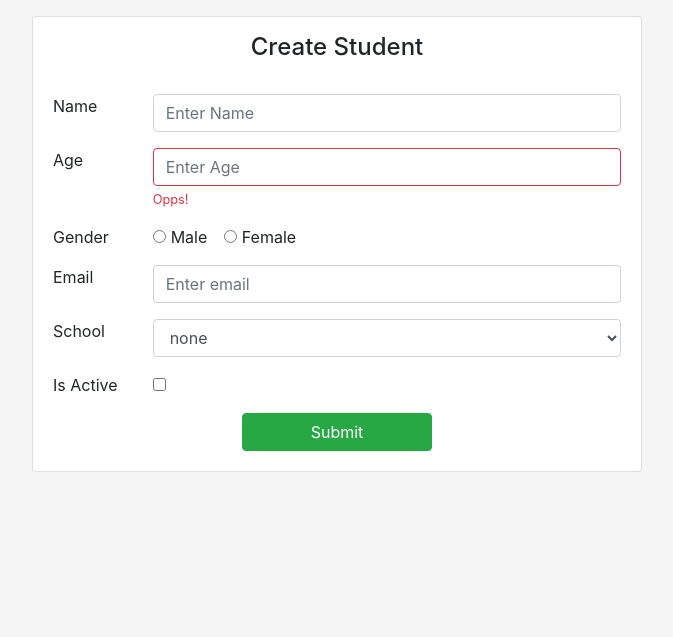
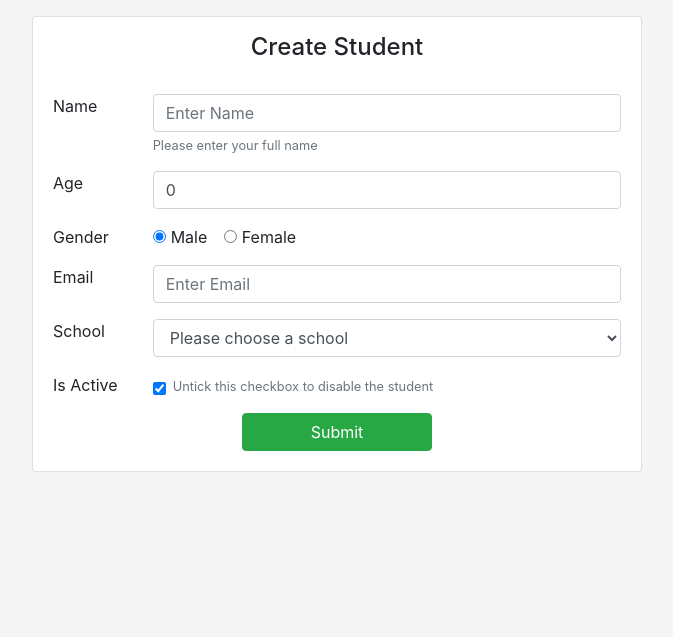
Before and after one commit to tysonpaul89/django2-crud, a Django app: page /create/ in a window 1280 px wide. Shown: the top 637 px of the page, without its empty margins (303-976 px from the left). Run offline with Django 3.2, Linux system fonts and the light colour scheme; some libraries are stand-ins or nearby versions.

Commit message:
forms html replaced with django forms

```diff
--- a/student/admin.py
+++ b/student/admin.py
@@ -7,7 +7,7 @@ from .models import CustomUser
 class CustomUserAdmin(UserAdmin):
     add_form = CustomUserCreationForm
     form = CustomUserChangeForm
-    list_display = ('email', 'username', 'age')
+    list_display = ('email', 'username', 'age', 'name', 'gender', 'school', 'is_active')
     model = CustomUser
 
 admin.site.register(CustomUser, CustomUserAdmin)
--- a/student/forms.py
+++ b/student/forms.py
@@ -3,7 +3,7 @@ Student Form Models
 """
 from django import forms
 from django.contrib.auth.forms import UserChangeForm, UserCreationForm
-from .models import CustomUser
+from .models import CustomUser, GENDER_TYPE, SCHOOL_TYPE
 from django.forms import ModelForm, ValidationError
 
 class CustomUserCreationForm(UserCreationForm):
@@ -19,12 +19,55 @@ class CustomUserChangeForm(UserChangeForm):
 class UserForm(ModelForm):
     class Meta:
         model = CustomUser
-        fields = ['name', 'age', 'gender', 'school', 'is_active']
+        # Since we are using Django's User model, we only need to show the fields that are
+        # needed for our use
+        fields = ['name', 'age', 'email', 'gender', 'school', 'is_active']
+        # To customize form field attributes
         widgets = {
             'name': forms.TextInput(attrs={
                 'class': 'form-control',
                 'placeholder': 'Enter Name'
-            })
+            }),
+            'age': forms.NumberInput(attrs={
+                'class': 'form-control',
+                'placeholder': 'Enter Age'
+            }),
+            'gender': forms.RadioSelect(
+                attrs={'class': 'form-check-input'},
+                choices=GENDER_TYPE
+            ),
+            'email': forms.EmailInput(attrs={
+                'class': 'form-control',
+                'placeholder': 'Enter Email'
+            }),
+            'school': forms.Select(
+                attrs={'class':'form-control'},
+                choices=SCHOOL_TYPE
+            ),
+            'is_active': forms.CheckboxInput(
+                attrs={'class':'form-check-input'},
+            ),
         }
-    def clean_name(self):
-        raise ValidationError('Test error')
+        # To show help text in form fields
+        help_texts = {
+            'name': 'Please enter your full name',
+            'is_active': 'Untick this checkbox to disable the student',
+        }
+
+    def __init__(self, *args, **kwargs):
+        super(UserForm, self).__init__(*args, **kwargs)
+        # Overriding default choice value '-----' to a string
+        # Ref: https://stackoverflow.com/questions/12984013/how-to-change-empty-label-for-modelform-choice-field/14032358#14032358
+        self.fields["school"].choices = [("", "Please choose a school"),]\
+        + list(self.fields["school"].choices)[1:]
+
+    def clean(self):
+        super(UserForm, self).clean()
+        # To raise non field error
+        # raise ValidationError('Non Field Test error')
+
+        # To raise field error
+        # raise ValidationError({
+        #     'name': ValidationError('Name Field Test error')
+        # })
+        return self.cleaned_data
--- a/student/models.py
+++ b/student/models.py
@@ -21,11 +21,15 @@ class CustomUser(AbstractUser):
     """
     name = models.CharField(max_length=100, default='')
     age = models.PositiveIntegerField(default=0)
+    # We are going to show this gender field as a radio button. For this we set the
+    # value for the 'default' argument and 'blank=False' so that django doesn't
+    # include the blank choice '-----' in the from
+    # Ref: https://stackoverflow.com/questions/42390311/remove-blank-from-radioselect/42401631#42401631
     gender = models.CharField(
         max_length=1,
         choices=GENDER_TYPE,
-        null=True,
-        blank=True
+        default=GENDER_TYPE[0][0],
+        blank=False
     )
     school = models.CharField(
         max_length=2,
@@ -34,3 +38,6 @@ class CustomUser(AbstractUser):
         blank=True
     )
     is_active = models.BooleanField(default=True)
+
+    def __str__(self):
+        return self.email
--- a/student/templates/student/create.html
+++ b/student/templates/student/create.html
@@ -9,7 +9,7 @@
             <span class="h4">Create Student</span>
         </div>
         <div class="card-body">
-            {% include "student/student_form.html" %}
+            {% include "student/student_form.html" with form_errors=form.errors %}
         </div>
     </div>
 </div>
--- a/student/templates/student/student_form.html
+++ b/student/templates/student/student_form.html
@@ -1,59 +1,109 @@
-<form method="post" action=".">
+{% if form.non_field_errors %}
+    <div class="alert alert-danger" role="alert">
+        {{form.non_field_errors}}
+    </div>
+{% endif %}
+
+<form method="post" action="{% url 'student:create_student' %}">
     {% csrf_token %}
     <div class="form-group row">
-        <label class="col-sm-2" for="name">Name</label>
+        <label class="col-sm-2" for="{{form.name.id_for_label}}">Name</label>
         <div class="col-sm-10">
-            <!-- <input type="text" name="name" id="student-name" class="form-control is-valid" placeholder="Enter Name"> -->
             {{form.name}}
-            <div class="valid-feedback">
-                Looks good!
+            {% if form.name.help_text %}
+                <small class="form-text text-muted">{{form.name.help_text|safe}}</small>
+            {% endif %}
+
+            {% if 'name' in form.errors %}
+                <div class="invalid-feedback">
+                {% for error in form.name.errors %}
+                    <p>{{error}}</p>
+                {% endfor %}
                 </div>
+            {% endif %}
         </div>
     </div>
     <div class="form-group row">
-        <label class="col-sm-2" for="name">Age</label>
+        <label class="col-sm-2" for="{{form.age.id_for_label}}">Age</label>
         <div class="col-sm-10">
-            <input type="text" name="age" id="student-age" class="form-control is-invalid" placeholder="Enter Age">
+            {{form.age}}
+            {% if form.age.help_text %}
+                <small class="form-text text-muted">{{form.age.help_text|safe}}</small>
+            {% endif %}
+
+            {% if form.age.errors %}
                 <div class="invalid-feedback">
-                Opps!
+                {% for error in form.age.errors %}
+                    <p>{{error}}</p>
+                {% endfor %}
                 </div>
+            {% endif %}
         </div>
     </div>
     <div class="form-group row">
         <div class="col-sm-2">Gender</div>
         <div class="col-sm-10">
+            {% for gender in form.gender %}
                 <div class="form-check form-check-inline">
-                <input class="form-check-input" type="radio" id="gender-male" value="male">
-                <label class="form-check-label" for="gender-male">Male</label>
+                    {{ gender.tag }}
+                    <label class="form-check-label" for="{{ gender.id_for_label }}">{{ gender.choice_label }}</label>
                 </div>
-            <div class="form-check form-check-inline">
-                <input class="form-check-input" type="radio" id="gender-female" value="female">
-                <label class="form-check-label" for="gender-female">Female</label>
+            {% endfor %}
+            {% if form.gender.help_text %}
+                <small class="form-text text-muted">{{form.gender.help_text|safe}}</small>
+            {% endif %}
+
+            {% if form.gender.errors %}
+                <div class="invalid-feedback">
+                {% for error in form.gender.errors %}
+                    <p>{{error}}</p>
+                {% endfor %}
                 </div>
+            {% endif %}
         </div>
     </div>
     <div class="form-group row">
-        <label class="col-sm-2" for="email">Email</label>
+        <label class="col-sm-2" for="{{form.email.id_for_label}}">Email</label>
         <div class="col-sm-10">
-            <input type="email" id="email" class="form-control" placeholder="Enter email">
+            {{form.email}}
+            {% if form.email.help_text %}
+                <small class="form-text text-muted">{{form.email.help_text|safe}}</small>
+            {% endif %}
+
+            {% if form.email.errors %}
+                <div class="invalid-feedback">
+                {% for error in form.email.errors %}
+                    <p>{{error}}</p>
+                {% endfor %}
+                </div>
+            {% endif %}
         </div>
     </div>
     <div class="form-group row">
         <div class="col-sm-2">School</div>
         <div class="col-sm-10">
-            <select id="gpa" class="form-control">
-                <option value="none">none</option>
-                <option value="ES">Elementary School</option>
-                <option value="MS">Middle School</option>
-                <option value="HS">High School</option>
-            </select>
+            {{form.school}}
+            {% if form.school.help_text %}
+                <small class="form-text text-muted">{{form.school.help_text|safe}}</small>
+            {% endif %}
+
+            {% if form.school.errors %}
+                <div class="invalid-feedback">
+                {% for error in form.school.errors %}
+                    <p>{{error}}</p>
+                {% endfor %}
+                </div>
+            {% endif %}
         </div>
     </div>
     <div class="form-group row">
         <div class="col-sm-2">Is Active</div>
         <div class="col-sm-10">
             <div class="form-check">
-                <input class="form-check-input" type="checkbox" id="active">
+                {{ form.is_active }}
+                {% if form.is_active.help_text %}
+                    <small class="form-text text-muted">{{form.is_active.help_text|safe}}</small>
+                {% endif %}
             </div>
         </div>
     </div>
--- a/student/views.py
+++ b/student/views.py
@@ -1,7 +1,7 @@
 """
 Student View Page
 """
-from django.shortcuts import render
+from django.shortcuts import render, redirect, reverse
 from .models import CustomUser
 from .forms import UserForm
 
@@ -19,19 +19,30 @@ def create_student(request):
     """
     To Create New Student
     """
-    # if request.method != 'POST':
-    #     pass
-    # else:
-    #     pass
-    form = UserForm()
-    return render(request, 'student/create.html', { 'form': form})
+    # Process form on POST request
+    if request.method == 'POST':
+        form = UserForm(request.POST)
+        # Validates the form
+        if form.is_valid():
+            # Saves the user data
+            #form.save()
+            # Redirecting user to listing page
+            return redirect('student:list_student')
+        else:
+            # Adding bootstrap error class to the invalid fields
+            for error_field in form.errors:
+                if error_field in form.fields:
+                    form.fields[error_field].widget.attrs['class'] += ' is-invalid'
+    else:
+        # Initializing form on GET request
+        form = UserForm()
+    return render(request, 'student/create.html', {'form': form})
 
 def edit_student(request, student_id):
     """
     To Update Student
     """
     print(student_id)
-    pass
 
 def view_student(request, student_id):
     """
```
Also changed, not shown: db.sqlite3, student/migrations/0002_auto_20180924_0430.py (added), student/migrations/0003_customuser_isactive.py (added), student/migrations/0004_auto_20180924_0516.py (added), student/migrations/0005_auto_20181011_1200.py (added). Lines whose indentation alone changed are shown as unchanged.
